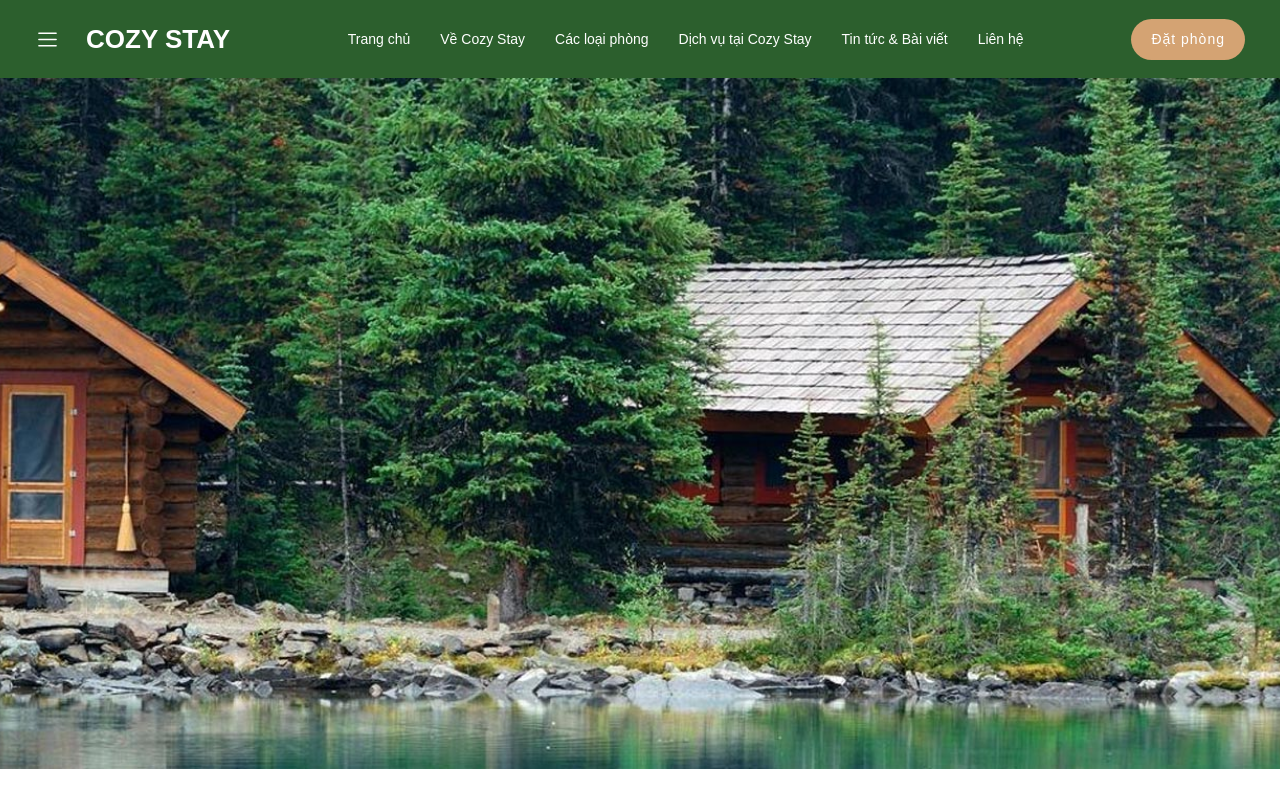
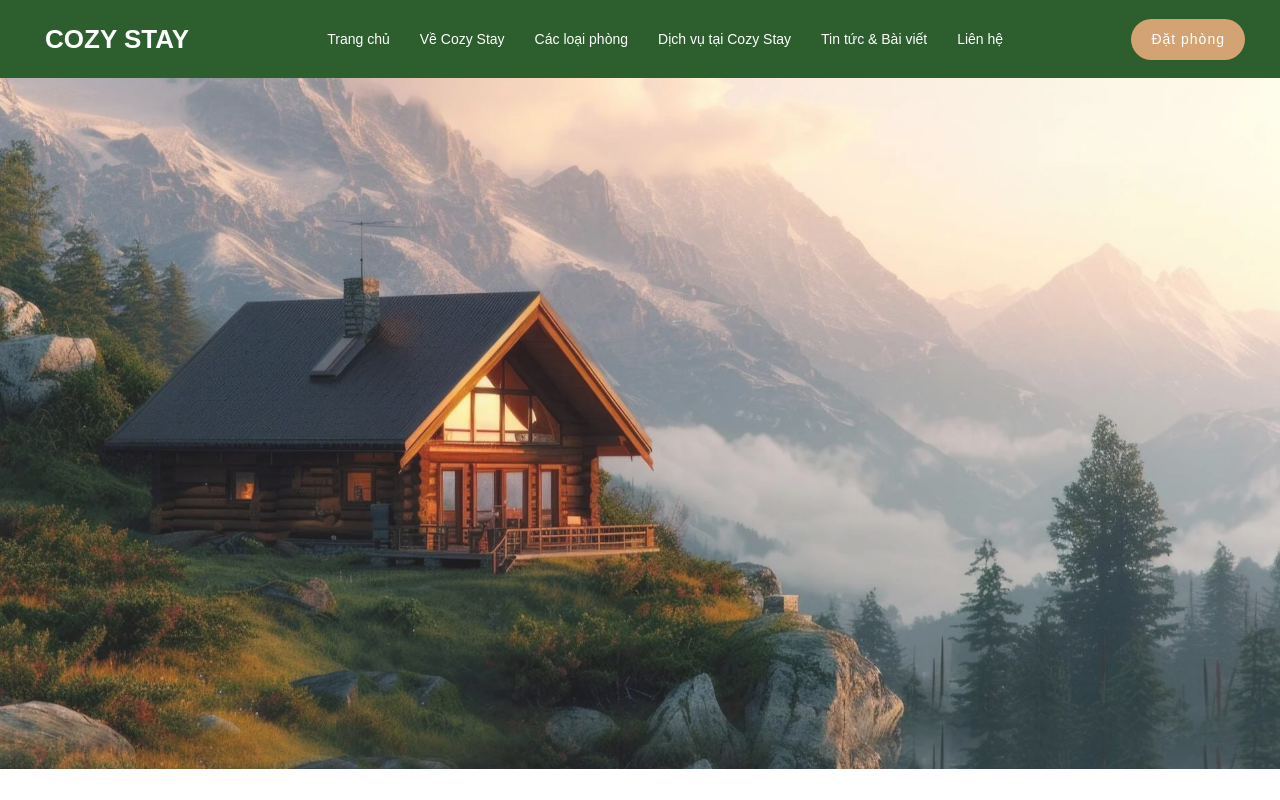
Before and after one commit to Hieuuu1510/landing-page, a Next.js app: page / in a window 1280 px wide. Built offline with nearby package versions, Linux system fonts and the light colour scheme.

Commit message:
chore: udpate navbar & slide

```diff
--- a/components/navbar/components/navbarMobile.tsx
+++ b/components/navbar/components/navbarMobile.tsx
@@ -20,37 +20,42 @@ const NavbarMobile = (props: IProps) => {
   return (
     <Drawer
       title="Danh mục"
-      // closable={{ "aria-label": "Close Button" }}
       onClose={onClose}
       open={open}
       placement="left"
       width={"50%"}
       className="navbar_mobile"
     >
-      {/* <p className="cursor-pointer">Trang chủ</p>
-      <p className="cursor-pointer">Về Cozy Stay</p>
-      <p className="cursor-pointer">Các loại phòng</p>
-      <p className="cursor-pointer">Dịch vụ tại Cozy Stay</p>
-      <p className="cursor-pointer">Tin tức & bài viết</p>
-      <p className="cursor-pointer">Liên hệ</p> */}
-      <ul className="!text-black">
-        <li className="cursor-pointer my-[18px] text-[15px] !text-black">
-          <a href="/">Trang chủ</a>
+      <ul>
+        <li className="cursor-pointer my-[18px] text-[15px]">
+          <a href="/" className="!text-black">
+            Trang chủ
+          </a>
         </li>
         <li className="cursor-pointer my-[18px] text-[15px]">
-          <a href="">Về Cozy Stay</a>
+          <a href="" className="!text-black">
+            Về Cozy Stay
+          </a>
         </li>
         <li className="cursor-pointer my-[18px] text-[15px]">
-          <a href="">Các loại phòng</a>
+          <a href="" className="!text-black">
+            Các loại phòng
+          </a>
         </li>
         <li className="cursor-pointer my-[18px] text-[15px]">
-          <a href="">Dịch vụ tại Cozy Stay</a>
+          <a href="" className="!text-black">
+            Dịch vụ tại Cozy Stay
+          </a>
         </li>
         <li className="cursor-pointer my-[18px] text-[15px]">
-          <a href="">Tin tức & Bài viết</a>
+          <a href="" className="!text-black">
+            Tin tức & Bài viết
+          </a>
         </li>
         <li className="cursor-pointer my-[18px] text-[15px]">
-          <a href="">Liên hệ</a>
+          <a href="" className="!text-black">
+            Liên hệ
+          </a>
         </li>
       </ul>
     </Drawer>
--- a/components/navbar/index.tsx
+++ b/components/navbar/index.tsx
@@ -41,7 +41,7 @@ const Navbar = () => {
           <div className="flex gap-4 items-center">
             <PiList
               size={25}
-              // className="cursor-pointer block lg:hidden"
+              className="cursor-pointer block lg:hidden"
               onClick={() => setShowNavbarMobile(true)}
             />
             <div className="uppercase cursor-pointer font-black text-[26px] px-[10px]">
--- a/components/slides/index.tsx
+++ b/components/slides/index.tsx
@@ -1,28 +1,84 @@
-import React from "react";
+// import React, { useState } from "react";
 
-const Slides = () => {
+// const Slides = () => {
+//   return (
+//     <div
+//       id="default-carousel"
+//       className="relative w-full"
+//       data-carousel="slide"
+//     >
+//       <div className="relative overflow-hidden h-[664px]">
+//         <div
+//           className=" duration-700 ease-in-out bg-[url('/images/slide_1_img.jpg')] bg-cover bg-center bg-no-repeat h-full"
+//           data-carousel-item
+//         ></div>
+//         <div
+//           className=" duration-700 ease-in-out bg-[url('/images/slide_2_img.jpg')] bg-cover bg-center h-full"
+//           data-carousel-item
+//         ></div>
+//         <div
+//           className=" duration-700 ease-in-out bg-[url('/images/slide_3_img.jpg')] bg-cover bg-center h-full"
+//           data-carousel-item
+//         ></div>
+//       </div>
+//     </div>
+//   );
+// };
+
+// export default Slides;
+
+import { useEffect, useState } from "react";
+
+const slides = [
+  "/images/slide_1_img.jpg",
+  "/images/slide_2_img.jpg",
+  "/images/slide_3_img.jpg",
+];
+
+export default function Slides() {
+  const [current, setCurrent] = useState(0);
+  const [showFlash, setShowFlash] = useState(false);
+  const [zooming, setZooming] = useState(false);
+
+  useEffect(() => {
+    const timer = setInterval(() => {
+      setShowFlash(true); // Flash ON
+
+      setTimeout(() => {
+        setCurrent((prev) => (prev + 1) % slides.length); // Đổi ảnh
+        setZooming(true); // Zoom IN ảnh mới
+        setShowFlash(false); // Flash OFF
+
+        setTimeout(() => setZooming(false), 1300); // Reset zoom
+      }, 100); // Flash trước 100ms
+    }, 5000);
+
+    return () => clearInterval(timer);
+  }, []);
+
   return (
-    <div
-      id="default-carousel"
-      className="relative w-full"
-      data-carousel="slide"
-    >
-      <div className="relative overflow-hidden h-[691px]">
-        <div
-          className=" duration-700 ease-in-out bg-[url('/images/slide_1_img.jpg')] bg-cover bg-center h-full"
-          data-carousel-item
-        ></div>
-        <div
-          className=" duration-700 ease-in-out bg-[url('/images/slide_2_img.jpg')] bg-cover bg-center h-full"
-          data-carousel-item
-        ></div>
-        <div
-          className=" duration-700 ease-in-out bg-[url('/images/slide_3_img.jpg')] bg-cover bg-center h-full"
-          data-carousel-item
-        ></div>
-      </div>
+    <div className="relative w-full h-[691px] overflow-hidden">
+      {/* Flash lớp phủ */}
+      {showFlash && (
+        <div className="absolute inset-0 bg-white opacity-70 animate-flash z-30 pointer-events-none" />
+      )}
+
+      {slides.map((src, idx) => {
+        const isActive = idx === current;
+        return (
+          <div
+            key={idx}
+            className={`absolute inset-0 bg-cover bg-center bg-no-repeat transition-opacity duration-500 ease-in-out ${
+              isActive && zooming ? "animate-zoom-in" : ""
+            }`}
+            style={{
+              backgroundImage: `url(${src})`,
+              opacity: isActive ? 1 : 0,
+              zIndex: isActive ? 20 : 10,
+            }}
+          />
+        );
+      })}
     </div>
   );
-};
-
-export default Slides;
+}
--- a/pages/_app.tsx
+++ b/pages/_app.tsx
@@ -1,5 +1,6 @@
 import "@/styles/globals.css";
 import "@/styles/navbar.css";
+import "@/styles/slide.css";
 
 import type { AppProps } from "next/app";
 
--- a/styles/navbar.css
+++ b/styles/navbar.css
@@ -13,14 +13,13 @@
 @keyframes navbar {
   from {
     transform: translateY(-90px);
-    } to {
+  }
+  to {
     transform: translateY(0px);
   }
 }
 
-
-
-.navbar_mobile .ant-drawer-body>p {
+.navbar_mobile .ant-drawer-body > p {
   padding-block: 12px;
   font-size: 15px;
 }
@@ -28,3 +27,7 @@
 .navbar_mobile .ant-drawer-header .ant-drawer-title {
   font-size: 18px;
 }
+
+.navbar_mobile .ant-drawer-header .ant-drawer-header-title {
+  flex-direction: row-reverse;
+}
--- /dev/null
+++ b/styles/slide.css
@@ -0,0 +1,30 @@
+@keyframes flash {
+  0% {
+    opacity: 0.6;
+  }
+  50% {
+    opacity: 1;
+  }
+  100% {
+    opacity: 0;
+  }
+}
+
+@keyframes zoomIn {
+  0% {
+    transform: scale(1.2);
+    opacity: 0;
+  }
+  100% {
+    transform: scale(1);
+    opacity: 1;
+  }
+}
+
+.animate-flash {
+  animation: flash 0.3s ease-in-out;
+}
+
+.animate-zoom-in {
+  animation: zoomIn 1.3s cubic-bezier(0.22, 1, 0.36, 1);
+}
```
Lines whose indentation alone changed are shown as unchanged.
